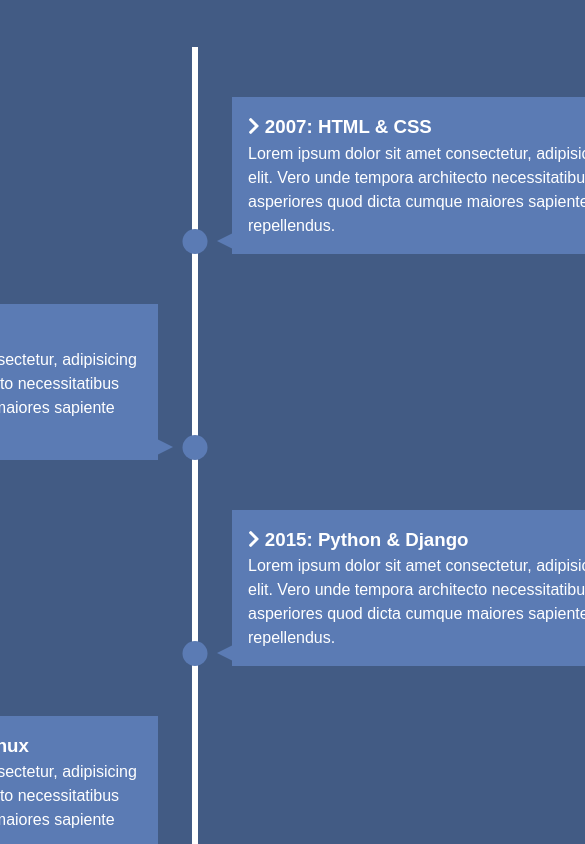
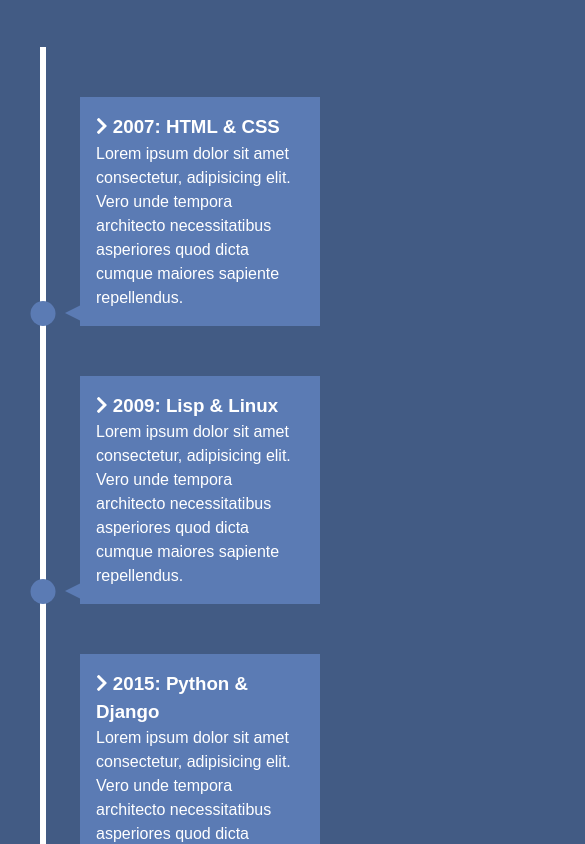
Before and after one commit to wdudek82/knowledge-resume, a plain HTML site: page index.html in a window 390 px wide. Shown: the part 269-1113 px from the top of the page, 585 px wide, since content can reach past the window. Drawn offline with Linux system fonts and the light colour scheme.

Commit message:
Timeline is now fully responsive

```diff
--- a/styles.css
+++ b/styles.css
@@ -37,7 +37,6 @@
   background: var(--primary-color);
   padding: 50px 0;
 }
-
 
 #timeline ul li {
   position: relative;
@@ -105,3 +104,37 @@
   border-width: 8px 0 8px 16px;
   border-left-color: var(--secondary-color);
 }
+
+@media (max-width: 900px) {
+  #timeline ul li div {
+    margin: 0 auto;
+    width: 250px;
+  }
+
+  /* Left side */
+  #timeline ul li:nth-child(even) > div {
+    left: -284px;
+  }
+}
+
+@media (max-width: 600px) {
+  #timeline ul li {
+    margin-left: 40px;
+  }
+
+  #timeline ul li div {
+    width: calc(100vw - 150px);
+  }
+
+  /* Left side */
+  #timeline ul li:nth-child(even) > div {
+    left: 40px;
+  }
+
+  /* Left side arrows */
+  #timeline ul li:nth-child(even) div::before {
+    left: -15px;
+    border-width: 8px 16px 8px 0;
+    border-right-color: var(--secondary-color);
+  }
+}
```
